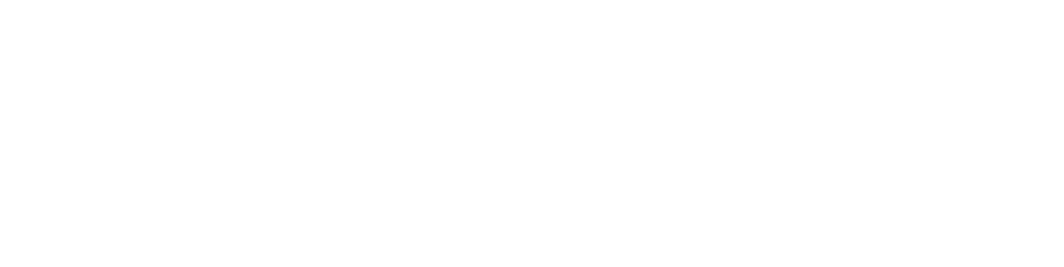
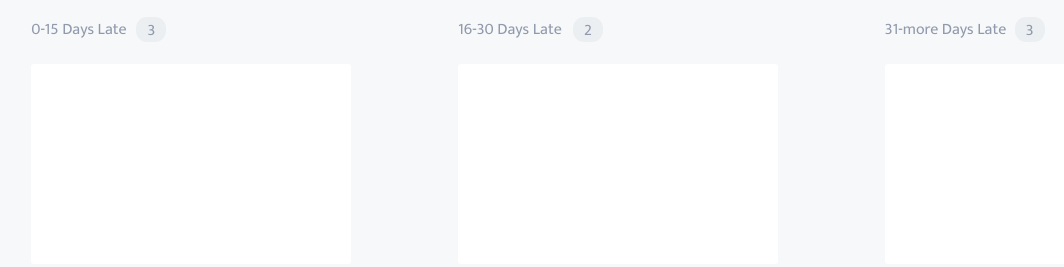
Before and after one commit to Vijay421/team-custom, a website: page index.html in a window 1280 px wide. Shown: the whole page, without its empty margins (22-1086 px from the left). Drawn offline with nearby package versions, Linux system fonts and the light colour scheme; files that its build step writes are made by us from their sources.

Commit message:
Added the payments colunm with html and scss

```diff
--- a/index.html
+++ b/index.html
@@ -6,10 +6,64 @@
 	<meta name="author" content="team-custom">
 	<meta name="viewport" content="width=device-width, initial-scale=1.0">
 
+	<link href="https://fonts.googleapis.com/css?family=Mukta" rel="stylesheet">
 	<link rel="stylesheet" href="css/index.css">
 	<title>Dashbord</title>
 </head>
 	<body>
+		<section class="payments-section">
+			<section class="payments-colunms">
+				<div class="payments-colunm">
+					<header class="payments-colunm__header payments-colunm__header--small">
+						<p class="payments-colunm__title">0-15 Days Late </p>
+						<span class="payments-colunm__counter">
+							<p class="payments-colunm__counter--number">3</p>
+						</span>
+					</header>
 
+					<article class="payment">
+
+					</article>
+
+					<article class="payment">
+
+					</article>
+				</div>
+
+				<div class="payments-colunm">
+					<header class="payments-colunm__header payments-colunm__header--medium">
+						<p class="payments-colunm__title">16-30 Days Late </p>
+						<span class="payments-colunm__counter">
+							<p class="payments-colunm__counter--number">2</p>
+						</span>
+					</header>
+
+					<article class="payment">
+
+					</article>
+
+					<article class="payment">
+
+					</article>
+				</div>
+
+				<div class="payments-colunm">
+					<header class="payments-colunm__header payments-colunm__header--large">
+						<p class="payments-colunm__title">31-more Days Late </p>
+						<span class="payments-colunm__counter">
+							<p class="payments-colunm__counter--number">3</p>
+						</span>
+					</header>
+
+					<article class="payment">
+
+					</article>
+
+					<article class="payment">
+
+					</article>
+				</div>
+			</section>
+		</section>
 	</body>
 </html>
--- a/scss/index.scss
+++ b/scss/index.scss
@@ -1 +1,3 @@
-@import 'partials/_header'
+@import 'partials/_body';
+@import 'partials/_header';
+@import 'partials/_column';
--- /dev/null
+++ b/scss/partials/_body.scss
@@ -0,0 +1,5 @@
+body{
+	margin: 0;
+	padding: 0;
+	font-family: 'Mukta', sans-serif;
+}
--- /dev/null
+++ b/scss/partials/_column.scss
@@ -0,0 +1,61 @@
+
+.payments-section {
+	background-color: #F7F8F9;
+}
+
+.payments-colunms {
+	display: flex;
+	flex-flow: row;
+	justify-content: space-around;
+}
+
+.payments-colunm {
+	width: 25%;
+
+	&__header {
+		display: flex;
+		justify-content: space-between;
+		align-items: center;
+		width: 135px;
+		margin-bottom: 5px;
+
+		&--small {
+			width: 135px;
+		}
+
+		&--medium {
+			width: 145px;
+		}
+
+		&--large {
+			width: 160px;
+		}
+	}
+
+	&__title {
+		color: #909AAC;
+	}
+
+	&__counter {
+		border: 5px solid #ECEFF2;
+		background-color: #ECEFF2;
+		border-radius: 11px;
+		height: 15px;
+		width: 20px;
+		text-align: center;
+
+		&--number {
+			color: #909AAC;
+			margin: 0;
+			position: relative;
+			bottom: 5px;
+		}
+	}
+}
+
+.payment {
+	background-color: #fff;
+	height: 200px;
+	border-radius: 3px;
+	margin-bottom: 15px;
+}
```
